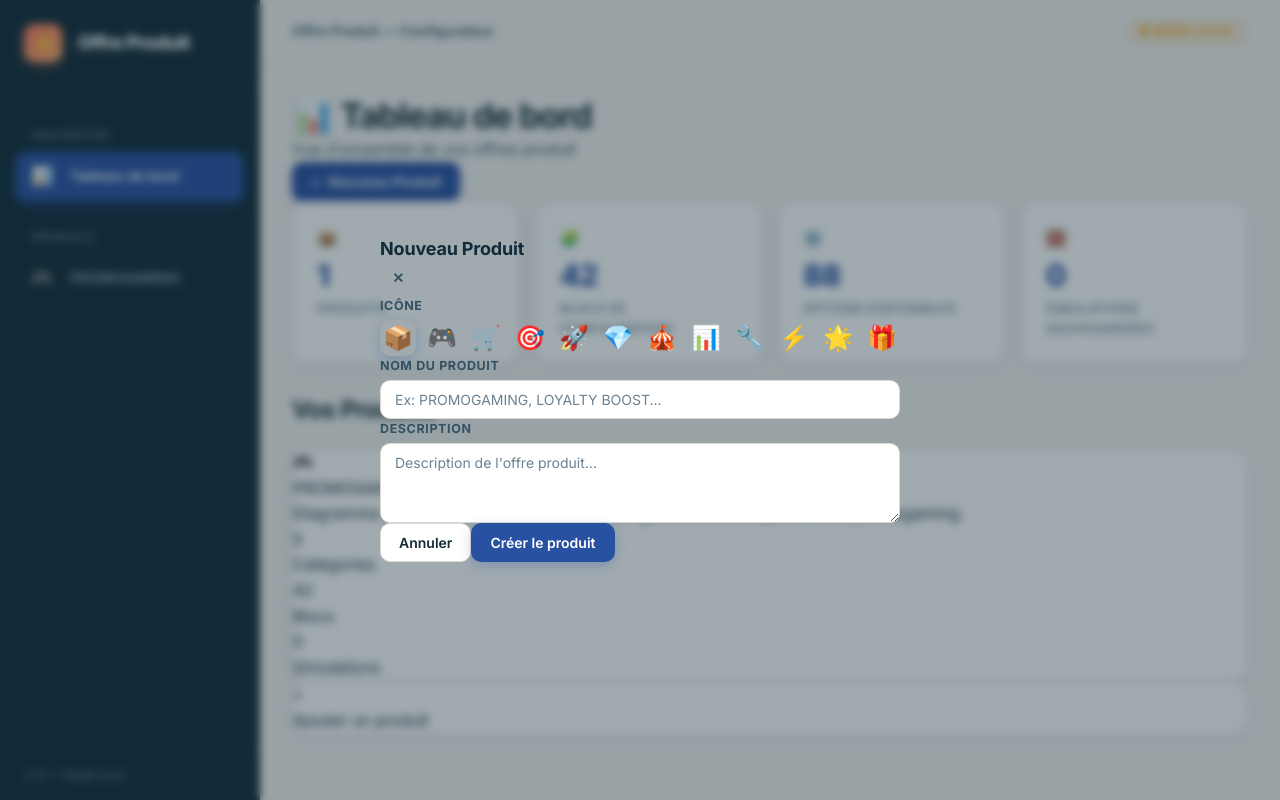
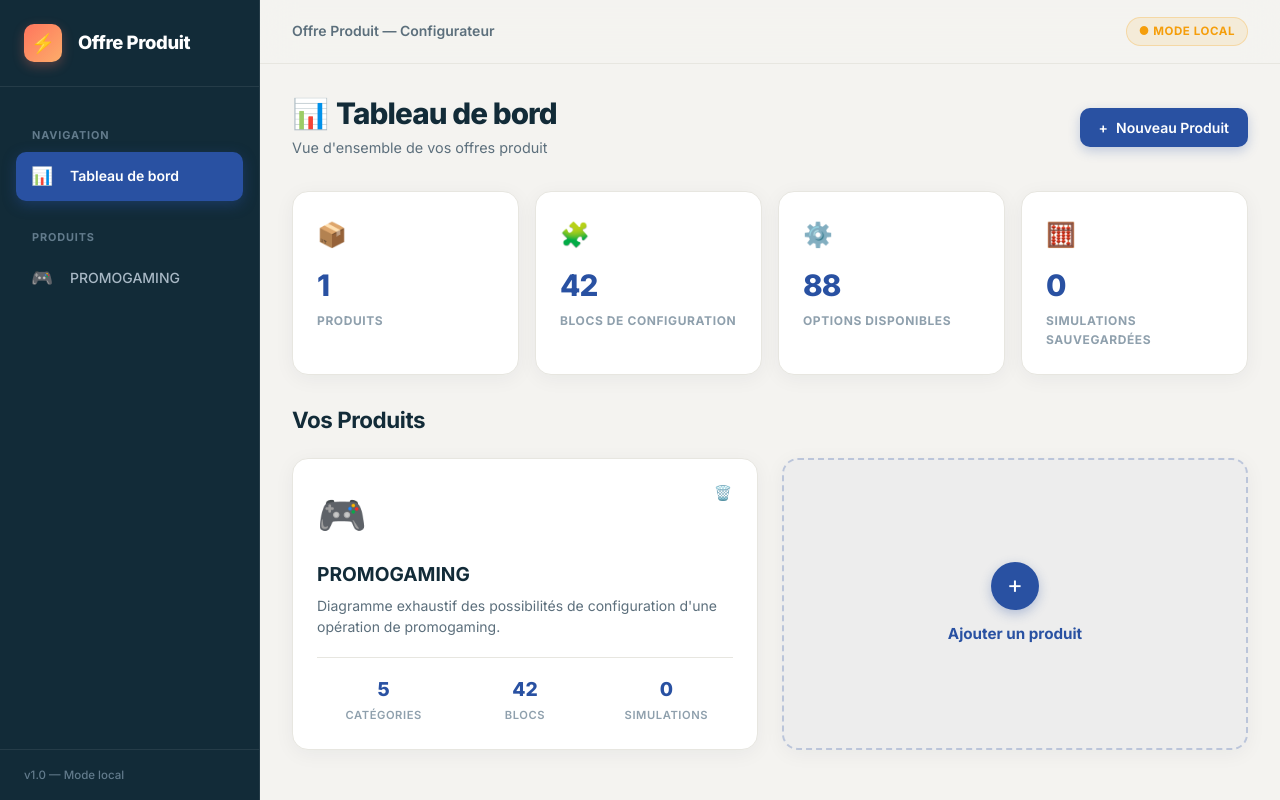
Before and after one commit to ugozchi/Offre_produit, a React (Vite) app: page / in a window 1280 px wide. Built offline with nearby package versions, Linux system fonts and the light colour scheme.

Commit message:
Fix modal overlay, card grids, typography, and complete Lucky Cart DA styling

```diff
--- a/src/index.css
+++ b/src/index.css
@@ -1,23 +1,23 @@
 /* ============================================
-   Offre Produit — Global Design System (Lucky Cart DA)
+   Offre Produit — Lucky Cart Design System
    ============================================ */
 
 @import url('https://fonts.googleapis.com/css2?family=Inter:wght@300;400;500;600;700;800&display=swap');
 
-/* ---- CSS Custom Properties (Lucky Cart Design System) ---- */
+/* ---- CSS Custom Properties (Lucky Cart) ---- */
 :root {
-  /* Lucky Cart Brand Palette */
-  --bg-primary: #f4f3f0;          /* Warm Light Cream */
+  /* Brand Palette */
+  --bg-primary: #f4f3f0;          /* Lucky Cart Warm Cream */
   --bg-secondary: #ffffff;        /* Pure White Containers */
-  --bg-tertiary: #e7e6e0;         /* Soft Divider / Light Cream */
+  --bg-tertiary: #e7e6e0;         /* Soft Cream Divider */
   --bg-dark-navy: #122b38;        /* Lucky Cart Deep Navy */
-  --bg-navy-card: #1e3744;        /* Dark Navy Card Accent */
+  --bg-navy-card: #1e3744;        /* Dark Navy Accent Card */
   --bg-card: #ffffff;
   --bg-card-hover: #ffffff;
   --bg-glass: rgba(18, 43, 56, 0.03);
   --bg-glass-hover: rgba(18, 43, 56, 0.06);
 
-  /* Accent Colors */
+  /* Accents */
   --accent-primary: #2951a2;      /* Lucky Cart Royal Blue */
   --accent-primary-rgb: 41, 81, 162;
   --accent-secondary: #466bc1;    /* Soft Blue */
@@ -27,17 +27,17 @@
   --accent-gradient-warm: linear-gradient(135deg, #ff755d 0%, #fdad6a 100%);
   --accent-gradient-navy: linear-gradient(135deg, #122b38 0%, #1e3744 100%);
 
-  /* Status Colors */
+  /* Status */
   --color-simple: #10b981;
   --color-moyen: #f59e0b;
   --color-complexe: #ef4444;
 
-  /* Text Colors */
+  /* Text */
   --text-primary: #122b38;        /* Deep Navy Charcoal */
-  --text-secondary: #325163;      /* Muted Navy Slate */
-  --text-tertiary: #6b8292;       /* Light Slate Grey */
-  --text-accent: #2951a2;         /* Royal Blue Accent */
-  --text-light: #ffffff;          /* White text for dark surfaces */
+  --text-secondary: #5c6f7c;      /* Muted Slate Navy */
+  --text-tertiary: #8fa0ad;       /* Light Slate Grey */
+  --text-accent: #2951a2;         /* Royal Blue */
+  --text-light: #ffffff;
 
   /* Borders */
   --border-subtle: #e7e6e0;
@@ -47,8 +47,7 @@
   /* Shadows */
   --shadow-sm: 0 2px 6px rgba(18, 43, 56, 0.04);
   --shadow-md: 0 6px 18px rgba(18, 43, 56, 0.07);
-  --shadow-lg: 0 12px 36px rgba(18, 43, 56, 0.1);
-  --shadow-glow: 0 0 25px rgba(41, 81, 162, 0.15);
+  --shadow-lg: 0 16px 40px rgba(18, 43, 56, 0.12);
   --shadow-card: 0 4px 20px rgba(18, 43, 56, 0.05);
 
   /* Spacing */
@@ -58,27 +57,21 @@
   --space-lg: 24px;
   --space-xl: 32px;
   --space-2xl: 48px;
-  --space-3xl: 64px;
 
   /* Radius */
   --radius-sm: 6px;
   --radius-md: 10px;
   --radius-lg: 16px;
-  --radius-xl: 24px;
+  --radius-xl: 20px;
   --radius-full: 9999px;
 
   /* Transitions */
   --transition-fast: 150ms cubic-bezier(0.4, 0, 0.2, 1);
   --transition-base: 250ms cubic-bezier(0.4, 0, 0.2, 1);
-  --transition-slow: 400ms cubic-bezier(0.4, 0, 0.2, 1);
-  --transition-bounce: 500ms cubic-bezier(0.34, 1.56, 0.64, 1);
 
   /* Layout */
   --sidebar-width: 260px;
   --header-height: 64px;
-  --drawer-width: 480px;
-
-  /* Font */
   --font-family: 'Inter', -apple-system, BlinkMacSystemFont, 'Segoe UI', sans-serif;
 }
 
@@ -119,10 +112,10 @@ h1, h2, h3, h4, h5, h6 {
   letter-spacing: -0.02em;
 }
 
-h1 { font-size: 2.125rem; letter-spacing: -0.03em; }
-h2 { font-size: 1.5rem; letter-spacing: -0.02em; }
-h3 { font-size: 1.125rem; letter-spacing: -0.01em; }
-h4 { font-size: 1rem; }
+h1 { font-size: 2rem; letter-spacing: -0.03em; }
+h2 { font-size: 1.4rem; letter-spacing: -0.02em; }
+h3 { font-size: 1.1rem; }
+h4 { font-size: 0.95rem; }
 
 p {
   color: var(--text-secondary);
@@ -144,16 +137,13 @@ a:hover {
   width: 6px;
   height: 6px;
 }
-
 ::-webkit-scrollbar-track {
   background: transparent;
 }
-
 ::-webkit-scrollbar-thumb {
   background: #d9d8d2;
   border-radius: var(--radius-full);
 }
-
 ::-webkit-scrollbar-thumb:hover {
   background: #b6c1e9;
 }
@@ -165,7 +155,6 @@ a:hover {
   min-height: 100vh;
 }
 
-/* Lucky Cart Sidebar (Dark Navy Theme) */
 .app-sidebar {
   width: var(--sidebar-width);
   min-height: 100vh;
@@ -177,7 +166,6 @@ a:hover {
   top: 0;
   left: 0;
   z-index: 100;
-  transition: transform var(--transition-base);
   color: var(--text-light);
 }
 
@@ -194,7 +182,7 @@ a:hover {
 
 .app-header {
   height: var(--header-height);
-  background: rgba(244, 243, 240, 0.9);
+  background: rgba(244, 243, 240, 0.92);
   backdrop-filter: blur(16px);
   -webkit-backdrop-filter: blur(16px);
   border-bottom: 1px solid var(--border-subtle);
@@ -216,9 +204,9 @@ a:hover {
   box-sizing: border-box;
 }
 
-/* ---- Sidebar Styles ---- */
+/* ---- Sidebar ---- */
 .sidebar-logo {
-  padding: var(--space-lg) var(--space-lg);
+  padding: var(--space-lg);
   border-bottom: 1px solid rgba(255, 255, 255, 0.08);
   display: flex;
   align-items: center;
@@ -315,7 +303,30 @@ a:hover {
 .font-semibold { font-weight: 600; }
 .font-bold { font-weight: 700; }
 
-/* ---- Lucky Cart Glassmorphism & Solid Card ---- */
+/* ---- Page Header ---- */
+.page-header {
+  display: flex;
+  align-items: center;
+  justify-content: space-between;
+  margin-bottom: var(--space-xl);
+}
+
+.page-title {
+  font-size: 1.85rem;
+  font-weight: 800;
+  color: var(--text-primary);
+  display: flex;
+  align-items: center;
+  gap: var(--space-sm);
+}
+
+.page-subtitle {
+  font-size: 0.9rem;
+  color: var(--text-secondary);
+  margin-top: 4px;
+}
+
+/* ---- Cards ---- */
 .glass-card {
   background: var(--bg-secondary);
   border: 1px solid var(--border-subtle);
@@ -325,7 +336,6 @@ a:hover {
 }
 
 .glass-card:hover {
-  background: var(--bg-secondary);
   border-color: var(--border-medium);
   box-shadow: var(--shadow-md);
 }
@@ -346,7 +356,7 @@ a:hover {
   background: #f8faff;
 }
 
-/* ---- Lucky Cart Buttons ---- */
+/* ---- Buttons ---- */
 .btn {
   display: inline-flex;
   align-items: center;
@@ -390,11 +400,11 @@ a:hover {
 .btn-secondary {
   background: var(--bg-secondary);
   color: var(--text-primary);
-  border-color: var(--border-medium);
+  border: 1px solid var(--border-medium);
 }
 
 .btn-secondary:hover {
-  background: var(--bg-tertiary);
+  background: var(--bg-primary);
   border-color: var(--border-accent);
 }
 
@@ -436,7 +446,7 @@ a:hover {
   display: inline-flex;
   align-items: center;
   gap: 4px;
-  padding: 3px 12px;
+  padding: 4px 12px;
   border-radius: var(--radius-full);
   font-size: 0.72rem;
   font-weight: 700;
@@ -462,15 +472,214 @@ a:hover {
   border: 1px solid rgba(239, 68, 68, 0.25);
 }
 
-/* ---- Form Inputs ---- */
+/* ---- Stats Cards ---- */
+.stat-card {
+  padding: var(--space-lg);
+  background: #ffffff;
+  border-radius: var(--radius-lg);
+  box-shadow: var(--shadow-card);
+  border: 1px solid var(--border-subtle);
+}
+
+.stat-icon {
+  font-size: 1.5rem;
+  margin-bottom: 8px;
+}
+
+.stat-value {
+  font-size: 1.85rem;
+  font-weight: 800;
+  color: var(--accent-primary);
+  letter-spacing: -0.03em;
+}
+
+.stat-label {
+  font-size: 0.75rem;
+  font-weight: 700;
+  color: var(--text-tertiary);
+  text-transform: uppercase;
+  letter-spacing: 0.05em;
+  margin-top: 2px;
+}
+
+/* ---- Products Grid & Product Card ---- */
+.products-grid {
+  display: grid;
+  grid-template-columns: repeat(auto-fill, minmax(320px, 1fr));
+  gap: var(--space-lg);
+}
+
+.product-card {
+  position: relative;
+  padding: 24px;
+  background: #ffffff;
+  border: 1px solid var(--border-subtle);
+  border-radius: var(--radius-lg);
+  display: flex;
+  flex-direction: column;
+}
+
+.product-card-icon {
+  font-size: 2.5rem;
+  margin-bottom: 12px;
+}
+
+.product-card-name {
+  font-size: 1.2rem;
+  font-weight: 700;
+  color: var(--text-primary);
+  margin-bottom: 6px;
+}
+
+.product-card-desc {
+  font-size: 0.875rem;
+  color: var(--text-secondary);
+  margin-bottom: 20px;
+  min-height: 42px;
+  line-height: 1.5;
+}
+
+.product-card-stats {
+  display: grid;
+  grid-template-columns: repeat(3, 1fr);
+  gap: var(--space-sm);
+  padding-top: 16px;
+  border-top: 1px solid var(--border-subtle);
+  margin-top: auto;
+}
+
+.product-card-stat {
+  display: flex;
+  flex-direction: column;
+  align-items: center;
+  text-align: center;
+}
+
+.product-card-stat-value {
+  font-size: 1.2rem;
+  font-weight: 800;
+  color: var(--accent-primary);
+}
+
+.product-card-stat-label {
+  font-size: 0.7rem;
+  font-weight: 600;
+  color: var(--text-tertiary);
+  text-transform: uppercase;
+  letter-spacing: 0.05em;
+  margin-top: 2px;
+}
+
+.new-product-card {
+  background: rgba(41, 81, 162, 0.03);
+  border: 2px dashed rgba(41, 81, 162, 0.25);
+  border-radius: var(--radius-lg);
+  display: flex;
+  flex-direction: column;
+  align-items: center;
+  justify-content: center;
+  padding: 32px 24px;
+  cursor: pointer;
+  transition: all var(--transition-base);
+  min-height: 240px;
+}
+
+.new-product-card:hover {
+  background: rgba(41, 81, 162, 0.06);
+  border-color: var(--accent-primary);
+  transform: translateY(-2px);
+}
+
+.new-product-card-icon {
+  width: 48px;
+  height: 48px;
+  border-radius: var(--radius-full);
+  background: var(--accent-primary);
+  color: #ffffff;
+  display: flex;
+  align-items: center;
+  justify-content: center;
+  font-size: 1.5rem;
+  margin-bottom: 12px;
+  box-shadow: 0 4px 12px rgba(41, 81, 162, 0.3);
+}
+
+.new-product-card-text {
+  font-size: 0.95rem;
+  font-weight: 700;
+  color: var(--accent-primary);
+}
+
+/* ---- Modal ---- */
+.modal-overlay {
+  position: fixed;
+  inset: 0;
+  background: rgba(18, 43, 56, 0.5);
+  backdrop-filter: blur(8px);
+  -webkit-backdrop-filter: blur(8px);
+  display: flex;
+  align-items: center;
+  justify-content: center;
+  z-index: 1000;
+  padding: var(--space-lg);
+}
+
+.modal-card {
+  background: #ffffff;
+  border-radius: var(--radius-xl);
+  box-shadow: var(--shadow-lg);
+  border: 1px solid var(--border-subtle);
+  width: 100%;
+  max-width: 520px;
+  overflow: hidden;
+  animation: modalIn 0.25s ease-out;
+}
+
+@keyframes modalIn {
+  from { opacity: 0; transform: scale(0.96) translateY(10px); }
+  to { opacity: 1; transform: scale(1) translateY(0); }
+}
+
+.modal-header {
+  display: flex;
+  align-items: center;
+  justify-content: space-between;
+  padding: 20px 24px;
+  border-bottom: 1px solid var(--border-subtle);
+}
+
+.modal-title {
+  font-size: 1.25rem;
+  font-weight: 700;
+  color: var(--text-primary);
+}
+
+.modal-body {
+  padding: 24px;
+  display: flex;
+  flex-direction: column;
+  gap: 18px;
+}
+
+.modal-footer {
+  display: flex;
+  align-items: center;
+  justify-content: flex-end;
+  gap: 12px;
+  padding: 16px 24px;
+  background: var(--bg-primary);
+  border-top: 1px solid var(--border-subtle);
+}
+
+/* ---- Form Controls ---- */
 .form-group {
   display: flex;
   flex-direction: column;
-  gap: var(--space-xs);
+  gap: 6px;
 }
 
 .form-label {
-  font-size: 0.78rem;
+  font-size: 0.75rem;
   font-weight: 700;
   color: var(--text-secondary);
   text-transform: uppercase;
@@ -500,7 +709,7 @@ a:hover {
 
 .form-textarea {
   resize: vertical;
-  min-height: 80px;
+  min-height: 85px;
 }
 
 .form-select {
@@ -511,57 +720,136 @@ a:hover {
   padding-right: 36px;
 }
 
-/* ---- Stats / Metrics Cards ---- */
-.stat-card {
-  padding: var(--space-lg);
+/* ---- Category & Block Cards ---- */
+.category-card {
   background: #ffffff;
   border-radius: var(--radius-lg);
+  border: 1px solid var(--border-subtle);
+  padding: 24px;
+  margin-bottom: 24px;
   box-shadow: var(--shadow-card);
-  border: 1px solid var(--border-subtle);
 }
 
-.stat-value {
-  font-size: 1.85rem;
+.category-card-header {
+  display: flex;
+  align-items: center;
+  justify-content: space-between;
+  margin-bottom: 20px;
+  padding-bottom: 14px;
+  border-bottom: 1px solid var(--border-subtle);
+}
+
+.category-title {
+  display: flex;
+  align-items: center;
+  gap: 12px;
+  font-size: 1.25rem;
+  font-weight: 700;
+}
+
+.block-card {
+  background: #ffffff;
+  border-radius: var(--radius-md);
+  border: 1px solid var(--border-subtle);
+  padding: 18px;
+  margin-bottom: 14px;
+  transition: all var(--transition-base);
+}
+
+.block-card:hover {
+  border-color: var(--border-medium);
+  box-shadow: var(--shadow-sm);
+}
+
+.option-card {
+  background: var(--bg-primary);
+  border-radius: var(--radius-sm);
+  border: 1px solid var(--border-subtle);
+  padding: 12px 16px;
+  margin-top: 8px;
+}
+
+/* ---- Simulator ---- */
+.simulator-layout {
+  display: grid;
+  grid-template-columns: 1fr 380px;
+  gap: 24px;
+  align-items: start;
+}
+
+.simulator-summary {
+  background: var(--bg-dark-navy);
+  color: #ffffff;
+  border-radius: var(--radius-xl);
+  padding: 28px;
+  box-shadow: var(--shadow-lg);
+  position: sticky;
+  top: calc(var(--header-height) + 24px);
+}
+
+.simulator-summary h3 {
+  color: #ffffff;
+  margin-bottom: 20px;
+}
+
+.simulator-total-cost {
+  font-size: 2.2rem;
   font-weight: 800;
-  color: var(--accent-primary);
+  color: #ffffff;
+  margin-bottom: 20px;
   letter-spacing: -0.03em;
 }
 
-.stat-label {
-  font-size: 0.78rem;
-  font-weight: 600;
-  color: var(--text-tertiary);
-  text-transform: uppercase;
-  letter-spacing: 0.05em;
-}
-
-/* ---- Modal & Drawer Overlay ---- */
-.modal-overlay {
+/* ---- Drawer ---- */
+.drawer-overlay {
   position: fixed;
   inset: 0;
   background: rgba(18, 43, 56, 0.4);
   backdrop-filter: blur(4px);
-  -webkit-backdrop-filter: blur(4px);
-  display: flex;
-  align-items: center;
-  justify-content: center;
-  z-index: 200;
-  padding: var(--space-lg);
+  z-index: 900;
 }
 
-.modal-card {
+.drawer-content {
+  position: fixed;
+  top: 0;
+  right: 0;
+  bottom: 0;
+  width: 480px;
+  max-width: 90vw;
   background: #ffffff;
-  border-radius: var(--radius-xl);
+  z-index: 901;
+  padding: 32px;
+  overflow-y: auto;
   box-shadow: var(--shadow-lg);
-  border: 1px solid var(--border-subtle);
-  width: 100%;
-  max-width: 540px;
-  overflow: hidden;
+  display: flex;
+  flex-direction: column;
+  gap: 20px;
 }
 
-/* Drawer */
-.drawer-content {
+/* ---- Empty State ---- */
+.empty-state {
+  padding: 64px 32px;
+  text-align: center;
   background: #ffffff;
-  border-left: 1px solid var(--border-medium);
-  box-shadow: var(--shadow-lg);
+  border-radius: var(--radius-lg);
+  border: 1px solid var(--border-subtle);
+  box-shadow: var(--shadow-card);
 }
+
+.empty-state-icon {
+  font-size: 3rem;
+  margin-bottom: 16px;
+}
+
+.empty-state-title {
+  font-size: 1.25rem;
+  font-weight: 700;
+  color: var(--text-primary);
+  margin-bottom: 8px;
+}
+
+.empty-state-desc {
+  font-size: 0.9rem;
+  color: var(--text-secondary);
+  margin-bottom: 24px;
+}
--- a/src/pages/Dashboard.tsx
+++ b/src/pages/Dashboard.tsx
@@ -152,10 +152,11 @@ export default function Dashboard() {
       </div>
 
       {/* Create Product Modal */}
-      <div className={`modal-overlay ${showModal ? 'open' : ''}`} onClick={() => setShowModal(false)}>
-        <div className="modal" onClick={(e) => e.stopPropagation()}>
+      {showModal && (
+        <div className="modal-overlay" onClick={() => setShowModal(false)}>
+          <div className="modal-card" onClick={(e) => e.stopPropagation()}>
             <div className="modal-header">
-            <h3>Nouveau Produit</h3>
+              <h3 className="modal-title">Nouveau Produit</h3>
               <button className="btn btn-ghost btn-icon" onClick={() => setShowModal(false)}>
                 ✕
               </button>
@@ -170,7 +171,7 @@ export default function Dashboard() {
                       className={`btn btn-ghost btn-icon ${
                         newProduct.icon === emoji ? 'btn-primary' : ''
                       }`}
-                    style={{ fontSize: '1.5rem' }}
+                      style={{ fontSize: '1.4rem' }}
                       onClick={() => setNewProduct({ ...newProduct, icon: emoji })}
                     >
                       {emoji}
@@ -213,6 +214,7 @@ export default function Dashboard() {
             </div>
           </div>
         </div>
+      )}
     </>
   );
 }
```
Lines whose indentation alone changed are shown as unchanged.
